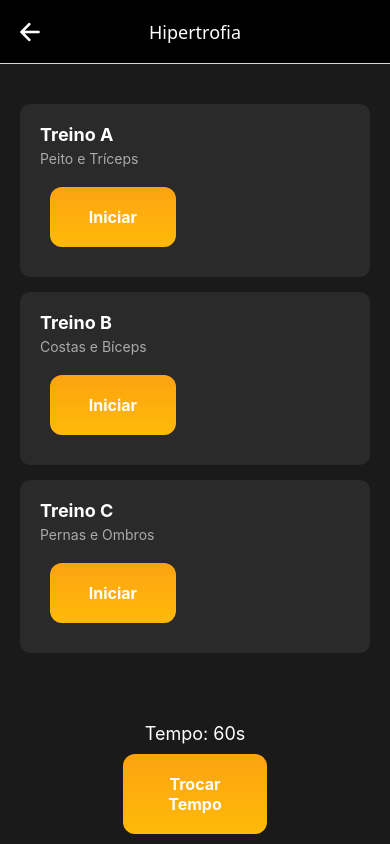
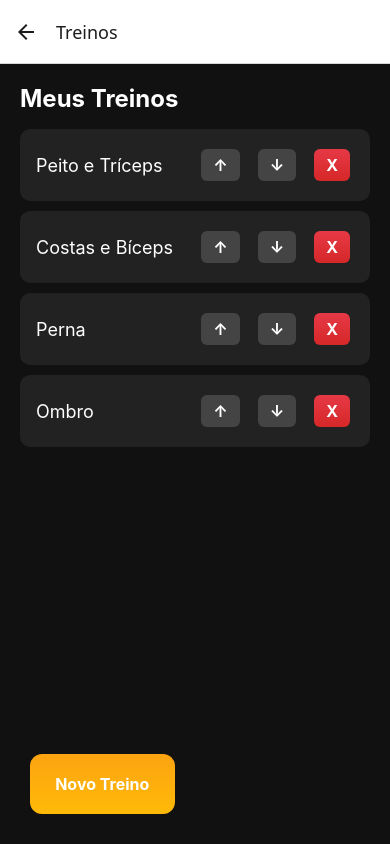
Before and after one commit to Caetano-Uriel/GoGym, a React Native app: screen /WorkoutSelect in a window 390 px wide. Built offline with nearby package versions, Linux system fonts and the light colour scheme.

Commit message:
mudanças de rotas e de estilização

```diff
--- a/App.js
+++ b/App.js
@@ -1,15 +1,14 @@
-import { StatusBar } from "expo-status-bar";
-import { StyleSheet, Text, View } from "react-native";
 import { NavigationContainer } from "@react-navigation/native";
 import { createNativeStackNavigator } from "@react-navigation/native-stack";
 import React from "react";
 import LoginScreen from "./src/screens/LoginScreen.js";
 import RegisterScreen from "./src/screens/RegisterScreen.js";
 import HomeScreen from "./src/screens/HomeScreen.js";
+import RankingScreen from "./src/screens/RankingScreen.js";
+import DietScreen from "./src/screens/DietScreen.js";
 import FriendsScreen from "./src/screens/FriendsScreen";
 import WorkoutSelectScreen from "./src/screens/WorkoutSelectScreen.js";
 import WorkoutCreateScreen from "./src/screens/WorkoutCreateScreen.js";
-import { Ionicons } from "@expo/vector-icons"; // Importa o Ionicons aqui!
 const Stack = createNativeStackNavigator();
 
 export default function App() {
@@ -20,34 +19,29 @@ export default function App() {
         <Stack.Screen
           name="WorkoutSelect"
           component={WorkoutSelectScreen}
-          options={({ navigation }) => ({
-            title: "Hipertrofia",
-            headerStyle: {
-              backgroundColor: "#000", // fundo preto no topo
-            },
-            headerTintColor: "#fff", // cor do ícone e do título
-            headerTitleAlign: "center", // título centralizado
-            headerLeft: () => (
-              <Ionicons
-                name="arrow-back"
-                size={28}
-                color="white"
-                style={{ marginLeft: 16 }}
-                onPress={() => navigation.navigate("Home")}
-              />
-            ),
-          })}
+          options={{ title: "Treinos" }}
+        />
+        <Stack.Screen
+          name="WorkoutCreate"
+          component={WorkoutCreateScreen}
+          options={{ title: "Criar Treino" }}
+        />
+        <Stack.Screen
+          name="Ranking"
+          component={RankingScreen}
+          options={{ title: "Ranking" }}
+        />
+        <Stack.Screen
+          name="Friends"
+          component={FriendsScreen}
+          options={{ title: "Amigos" }}
+        />
+        <Stack.Screen
+          name="Diet"
+          component={DietScreen}
+          options={{ title: "Dieta" }}
         />
       </Stack.Navigator>
     </NavigationContainer>
   );
 }
-
-// export default function App() {
-//   //return <LoginScreen />;
-//   //return <RegisterScreen />;
-//   //return <HomeScreen />;            //fazer com que a imagem do usuario se torne um botao que va para o perfil(tela nao criada)
-//   //return <FriendsScreen />;       //botao de voltar
-//   return <WorkoutSelectScreen />; //botao de criar e voltar
-//   return <WorkoutCreateScreen />;   //botao de voltar
-// }
--- a/package.json
+++ b/package.json
@@ -19,10 +19,12 @@
     "react": "18.3.1",
     "react-dom": "18.3.1",
     "react-native": "0.76.9",
+    "react-native-draggable-flatlist": "^4.0.3",
     "react-native-safe-area-context": "4.12.0",
     "react-native-screens": "~4.4.0",
+    "react-native-svg": "15.8.0",
     "react-native-web": "~0.19.13",
-    "react-native-svg": "15.8.0"
+    "react-native-reanimated": "~3.16.1"
   },
   "devDependencies": {
     "@babel/core": "^7.20.0"
--- a/src/components/Button.js
+++ b/src/components/Button.js
@@ -6,6 +6,7 @@ import styles from "../styles/buttonStyle";
 export default function Button({ icon, title, variant = "default", onPress }) {
   const isBordaBranca = variant === "bordaBranca";
   const isIconOnly = variant === "iconOnly";
+  const isCompact = variant === "reorder" || variant === "delete";
 
   const variants = {
     default: ["#fca311", "#ffba08"],
@@ -14,32 +15,54 @@ export default function Button({ icon, title, variant = "default", onPress }) {
     rosa: ["#ff6f91", "#ff9472"],
     roxo: ["#620ea7ce", "#620ea7ce"],
     verde: ["#32CD32", "#228B22"],
+    reorder: ["#444", "#444"],
+    delete: ["#e63946", "#d62828"],
   };
 
   const gradientColors = variants[variant] || ["#ffffff", "#ffffff"];
 
-  return (
-    <TouchableOpacity
-      style={[
-        styles.gradientButtonWrapper,
-        isBordaBranca && styles.bordaBrancaWrapper,
-        isIconOnly && { backgroundColor: "transparent" }, // não usa gradiente
-      ]}
-      onPress={onPress}
-    >
-      {isIconOnly ? (
-        <View style={styles.iconOnlyWrapper}>{icon}</View>
-      ) : isBordaBranca ? (
+  // Novo estilo compacto
+  const compactStyle = {
+    paddingVertical: 6,
+    paddingHorizontal: 12,
+    margin: 4,
+    borderRadius: 6,
+  };
+
+  let content;
+  if (isIconOnly) {
+    content = <View style={styles.iconOnlyWrapper}>{icon}</View>;
+  } else if (isBordaBranca) {
+    content = (
       <View style={styles.bordaBrancaButton}>
         {icon}
         <Text style={styles.bordaBrancaText}>{title}</Text>
       </View>
-      ) : (
-        <LinearGradient colors={gradientColors} style={styles.gradientButton}>
+    );
+  } else {
+    content = (
+      <LinearGradient
+        colors={gradientColors}
+        style={[
+          styles.gradientButton,
+          isCompact && compactStyle, // Aplica se for compacto
+        ]}
+      >
         {icon}
         <Text style={styles.buttonText}>{title}</Text>
       </LinearGradient>
-      )}
+    );
+  }
+
+  const buttonStyle = [
+    !isBordaBranca && !isIconOnly && !isCompact && styles.gradientButtonWrapper,
+    isBordaBranca && styles.bordaBrancaWrapper,
+    isIconOnly && { backgroundColor: "transparent" },
+  ];
+
+  return (
+    <TouchableOpacity style={buttonStyle} onPress={onPress}>
+      {content}
     </TouchableOpacity>
   );
 }
--- /dev/null
+++ b/src/screens/DietScreen.js
@@ -0,0 +1,15 @@
+import React from "react";
+import { View, Text, StyleSheet } from "react-native";
+
+export default function DietScreen() {
+  return (
+    <View style={styles.container}>
+      <Text style={styles.text}>Tela de Dieta</Text>
+    </View>
+  );
+}
+
+const styles = StyleSheet.create({
+  container: { flex: 1, justifyContent: "center", alignItems: "center" },
+  text: { fontSize: 18 },
+});
--- a/src/screens/HomeScreen.js
+++ b/src/screens/HomeScreen.js
@@ -1,16 +1,15 @@
 import React from "react";
 import { View, Text, ScrollView } from "react-native";
-import { Ionicons, FontAwesome5, MaterialIcons } from "@expo/vector-icons";// quero parar de usar isso se possivel
+import { Ionicons, FontAwesome5, MaterialIcons } from "@expo/vector-icons"; // quero parar de usar isso se possivel
 import Button from "../components/Button";
 import { styles } from "../styles/homeStyles";
-import { useNavigation } from '@react-navigation/native';
+import { useNavigation } from "@react-navigation/native";
 
 // Dentro do seu componente:
 export default function HomeScreen() {
-const navigation = useNavigation();
+  const navigation = useNavigation();
 
   return (
-
     <ScrollView contentContainerStyle={styles.container}>
       <View style={styles.header}>
         <Ionicons name="person-circle" size={32} color="white" />
@@ -36,15 +35,18 @@ const navigation = useNavigation();
           icon={<Ionicons name="bar-chart" size={24} color="white" />}
           title="Ranking"
           variant="roxo"
+          onPress={() => navigation.navigate("Ranking")}
         />
         <Button
           icon={<Ionicons name="people" size={24} color="white" />}
           title="Amigos"
           variant="roxo"
+          onPress={() => navigation.navigate("Friends")}
         />
         <Button
           icon={<MaterialIcons name="restaurant" size={24} color="white" />}
           title="Dieta"
+          onPress={() => navigation.navigate("Diet")}
         />
       </View>
 
--- /dev/null
+++ b/src/screens/RankingScreen.js
@@ -0,0 +1,15 @@
+import React from "react";
+import { View, Text, StyleSheet } from "react-native";
+
+export default function RankingScreen() {
+  return (
+    <View style={styles.container}>
+      <Text style={styles.text}>Tela de Ranking</Text>
+    </View>
+  );
+}
+
+const styles = StyleSheet.create({
+  container: { flex: 1, justifyContent: "center", alignItems: "center" },
+  text: { fontSize: 18 },
+});
--- a/src/screens/WorkoutSelectScreen.js
+++ b/src/screens/WorkoutSelectScreen.js
@@ -1,46 +1,84 @@
-import React from "react";
-import { View, Text, FlatList } from "react-native";
+import React, { useState } from "react";
+import { View, Text, FlatList, StyleSheet, Alert } from "react-native";
+import Button from "../components/Button";
 import { styles } from "../styles/workoutSelectStyles";
-import Button from "../components/Button";
-import { useNavigation } from "@react-navigation/native";
+export default function WorkoutSelectScreen({ navigation }) {
+  const [workouts, setWorkouts] = useState([
+    "Peito e Tríceps",
+    "Costas e Bíceps",
+    "Perna",
+    "Ombro",
+  ]);
 
-const treinos = [
-  { id: "1", nome: "Treino A", detalhes: "Peito e Tríceps" },
-  { id: "2", nome: "Treino B", detalhes: "Costas e Bíceps" },
-  { id: "3", nome: "Treino C", detalhes: "Pernas e Ombros" },
-];
+  const moveItem = (fromIndex, toIndex) => {
+    if (toIndex < 0 || toIndex >= workouts.length) return;
+    const newList = [...workouts];
+    const item = newList.splice(fromIndex, 1)[0];
+    newList.splice(toIndex, 0, item);
+    setWorkouts(newList);
+  };
 
-export default function WorkoutSelectScreen() {
-  const navigation = useNavigation();
+  const handleNewWorkout = () => {
+    Alert.prompt("Novo Treino", "Digite o nome do novo treino:", (text) => {
+      if (text) setWorkouts([...workouts, text]);
+    });
+  };
 
-  return (
-    <View style={styles.container}>
-
-      {/* FlatList para treinos */}
-      <FlatList
-        data={treinos}
-        keyExtractor={(item) => item.id}
-        contentContainerStyle={styles.listContainer}
-        renderItem={({ item }) => (
-          <View style={styles.card}>
-            <Text style={styles.nomeTreino}>{item.nome}</Text>
-            <Text style={styles.detalhes}>{item.detalhes}</Text>
-            <Button title="Iniciar" variant="default" onPress={() => {}} />
-          </View>
-        )}
-        showsVerticalScrollIndicator={false}
-      />
-
-      {/* Parte de baixo - tempo e botão de troca */}
-      <View style={styles.footer}>
-        <Text style={styles.timer}>Tempo: 60s</Text>
+  const renderItem = ({ item, index }) => (
+    <View style={styles.itemContainer}>
+      <Text style={styles.itemText}>{item}</Text>
+      <View style={styles.buttonGroup}>
         <Button
-          title="Trocar Tempo"
-          variant="default"
-          onPress={() => {}}
-          style={styles.trocarTempoBtn}
+          title={"↑"}
+          variant="reorder"
+          onPress={() => moveItem(index, index - 1)}
+        />
+        <Button
+          title={"↓"}
+          variant="reorder"
+          onPress={() => moveItem(index, index + 1)}
+        />
+        <Button
+          title={"X"}
+          variant="delete"
+          onPress={() => handleDeleteWorkout(index)}
         />
       </View>
     </View>
   );
+
+  const handleDeleteWorkout = (index) => {
+    Alert.alert("Excluir Treino", "Deseja remover este treino?", [
+      {
+        text: "Cancelar",
+        style: "cancel",
+      },
+      {
+        text: "Excluir",
+        style: "destructive",
+        onPress: () => {
+          const newList = [...workouts];
+          newList.splice(index, 1);
+          setWorkouts(newList);
+        },
+      },
+    ]);
+  };
+
+  return (
+    <View style={styles.container}>
+      <Text style={styles.title}>Meus Treinos</Text>
+      <FlatList
+        data={workouts}
+        keyExtractor={(item, index) => index.toString()}
+        renderItem={renderItem}
+      />
+      <Button
+        style={styles.newButton}
+        title={"Novo Treino"}
+        onPress={() => navigation.navigate("WorkoutCreate")}
+      />
+    </View>
+    //handleNewWorkout
+  );
 }
--- a/src/styles/workoutSelectStyles.js
+++ b/src/styles/workoutSelectStyles.js
@@ -2,60 +2,72 @@ import { StyleSheet } from "react-native";
 export const styles = StyleSheet.create({
   container: {
     flex: 1,
-    backgroundColor: "#1a1a1a",
-    paddingHorizontal: 20,
-    paddingTop: 40,
-  },topBar: {
-    flexDirection: 'row', // Ícone e texto lado a lado
-    alignItems: 'center', // Alinha eles verticalmente
-    paddingHorizontal: 16,
-    paddingVertical: 12,
+    backgroundColor: "#111",
+    padding: 20,
   },
-  pageTitle: {
+  title: {
     fontSize: 24,
-    fontWeight: 'bold',
-    color: 'white',
-    marginLeft: 12, // espaço entre o ícone e o texto
+    color: "#fff",
+    marginBottom: 16,
+    fontWeight: "bold",
   },
-
-  title: {
-    color: "#fff",
-    fontSize: 24,
-    fontWeight: "bold",
-    marginBottom: 20,
-    textAlign: "center",
+  itemContainer: {
+    backgroundColor: "#222",
+    padding: 16,
+    borderRadius: 10,
+    marginBottom: 10,
+    flexDirection: "row",
+    alignItems: "center",
+    justifyContent: "space-between",
   },
-  listContainer: {
-    paddingBottom: 20,
-  },
-  card: {
-    backgroundColor: "#2a2a2a",
-    borderRadius: 10,
-    padding: 20,
-    marginBottom: 15,
-  },
-  nomeTreino: {
+  itemText: {
     color: "#fff",
     fontSize: 18,
-    fontWeight: "bold",
-    marginBottom: 5,
+    flex: 1,
   },
-  detalhes: {
-    color: "#aaa",
-    fontSize: 14,
-    marginBottom: 10,
+  buttons: {
+    flexDirection: "row",
   },
-  timer: {
+  arrowButton: {
+    backgroundColor: "#444",
+    paddingHorizontal: 10,
+    paddingVertical: 5,
+    borderRadius: 5,
+    marginLeft: 8,
+  },
+  arrowText: {
     color: "#fff",
     fontSize: 18,
-    textAlign: "center",
+  },
+  newButton: {
+    backgroundColor: "#6C63FF",
+    padding: 16,
+    borderRadius: 10,
+    alignItems: "center",
     marginTop: 20,
   },
-  footer: {
-    marginTop: 20,
+  newButtonTitle: {
+    color: "#fff",
+    fontSize: 16,
+    fontWeight: "bold",
+  },
+  itemContainer: {
+    backgroundColor: "#222",
+    padding: 16,
+    borderRadius: 10,
+    marginBottom: 10,
+    flexDirection: "row",
     alignItems: "center",
+    justifyContent: "space-between",
   },
-  trocarTempoBtn: {
-    marginTop: 10,
+  itemText: {
+    color: "#fff",
+    fontSize: 18,
+    flex: 1,
+  },
+  buttonGroup: {
+    flexDirection: "row",
+    gap: 10, // caso gap não funcione em seu RN, use marginLeft em cada botão
+    justifyContent: "flex-end",
   },
 });
```
Also changed, not shown: src/components/BackButton.js (deleted, +0 -15 lines), src/screens/WorkoutSelectScreen2.js (added, +47 -0 lines), src/screens/nao prioridade/RankingScreen.js (deleted, +0 -29 lines), 2 other files (tests, documents, lock files or other folders). Lines whose indentation alone changed are shown as unchanged.
